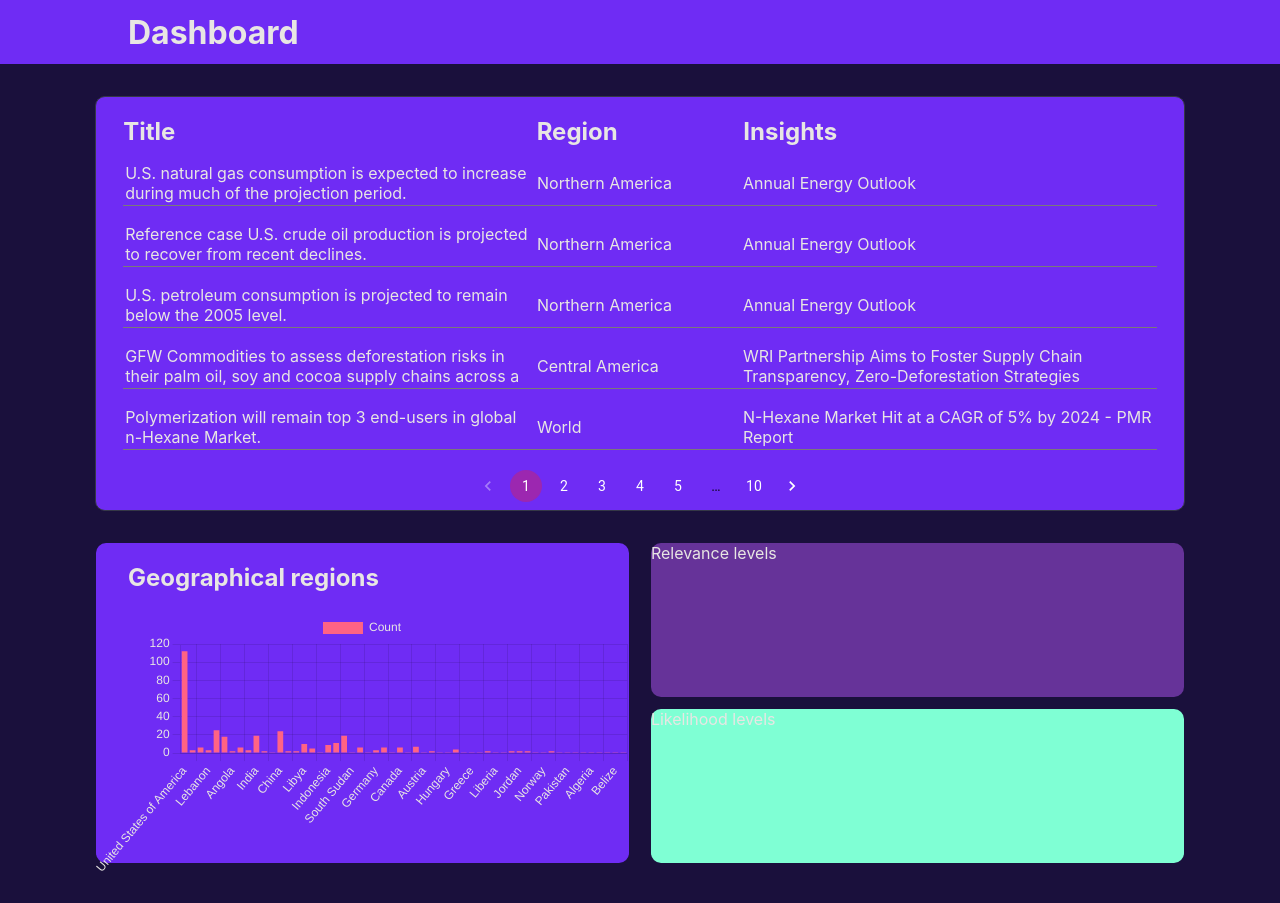
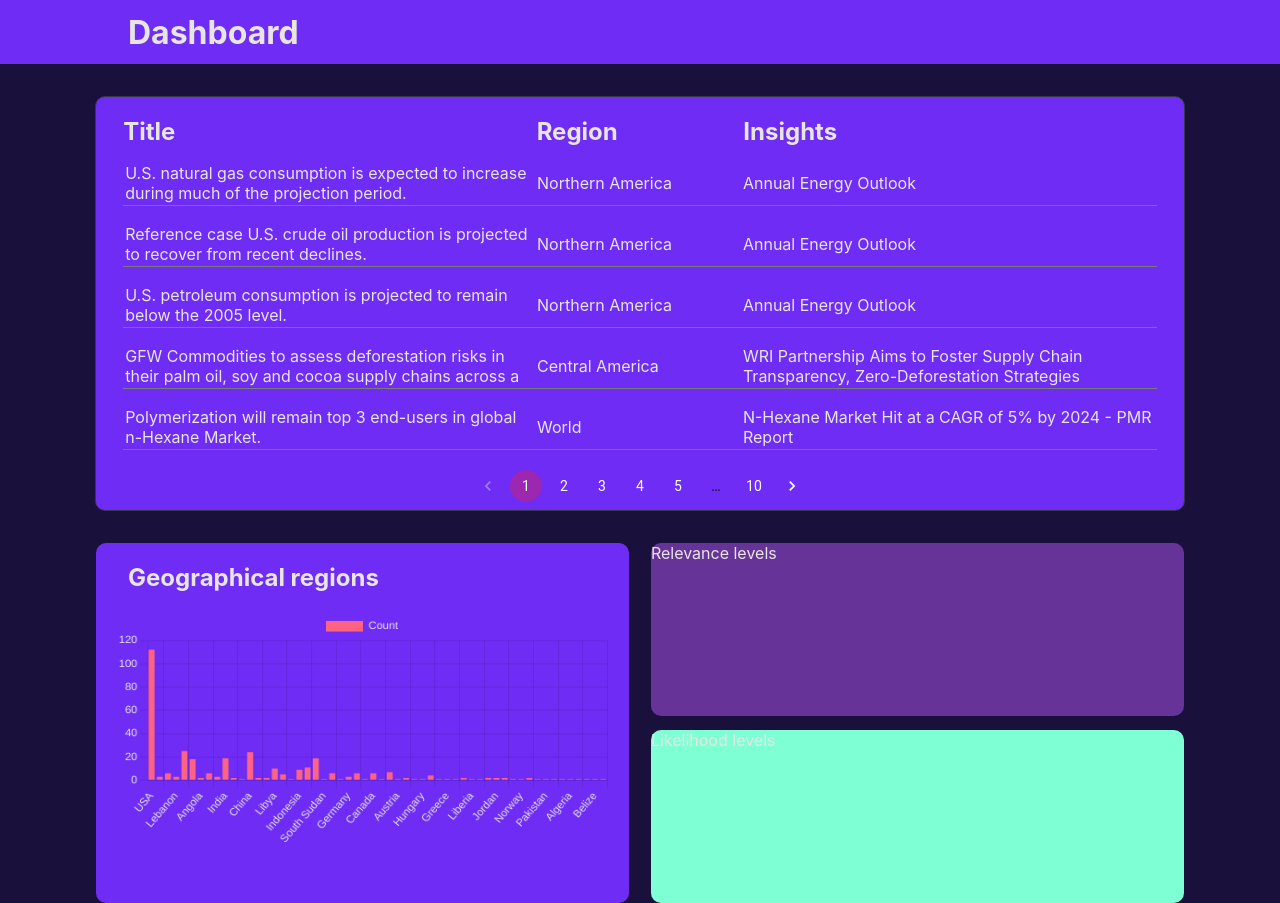
Before and after one commit to Kuro0911/dashboard, a React (Create React App) app: page / in a window 1280 px wide. Before the commit the page ends 878 px from the top, so only its background shows below. Built offline with nearby package versions, Linux system fonts and the light colour scheme.

Commit message:
geograph added

```diff
--- a/src/components/Barcharts/GeoGraph.js
+++ b/src/components/Barcharts/GeoGraph.js
@@ -6,7 +6,13 @@ const GeoGraph = ({ geoData }) => {
   let labels = [];
   let number = [];
   geoData.map((e) => {
-    labels.push(e.country);
+    if (e.country === "United States of America") {
+      labels.push("USA");
+    } else if (e.country === "United Arab Emirates") {
+      labels.push("UAE");
+    } else {
+      labels.push(e.country);
+    }
     number.push(e.count);
   });
   Chart.defaults.color = "#e8e6e3";
@@ -23,7 +29,10 @@ const GeoGraph = ({ geoData }) => {
   };
   return (
     <div>
-      <Bar data={data} />
+      <Bar
+        style={{ paddingBottom: 30, paddingLeft: 20, paddingRight: 20 }}
+        data={data}
+      />
     </div>
   );
 };
--- a/src/components/Overall-section/Overall.css
+++ b/src/components/Overall-section/Overall.css
@@ -3,7 +3,7 @@
     display: flex;
     justify-content: space-between;
     align-items: center;
-    height: 40vh;
+    height: 45vh;
     margin-top: 2em;
     color: #e8e6e3;
 }
```
